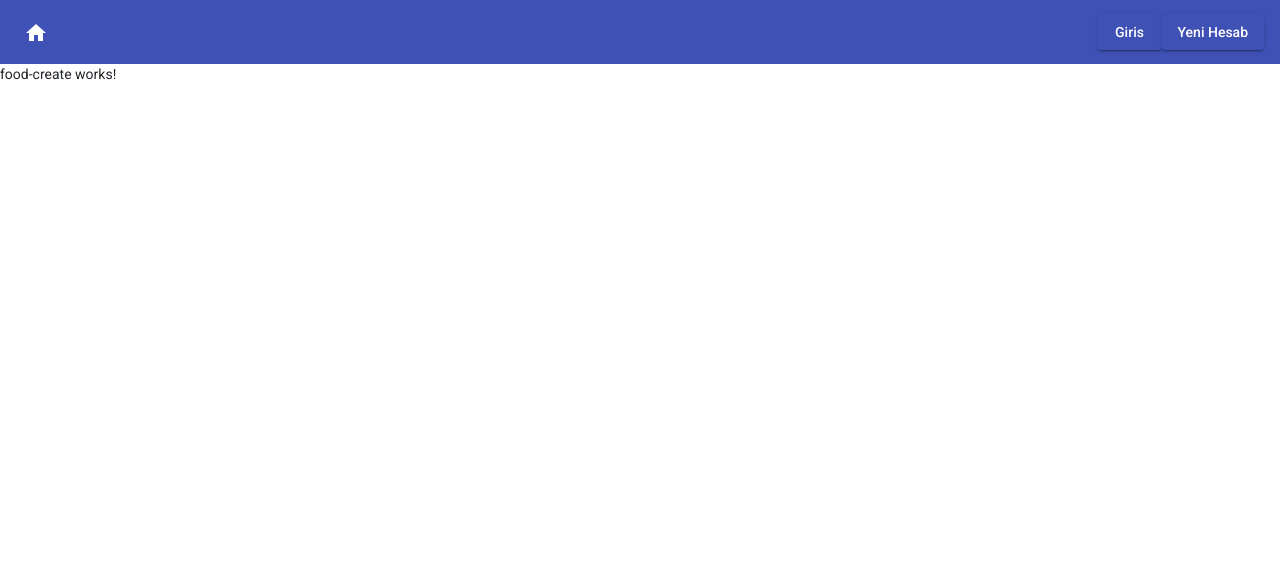
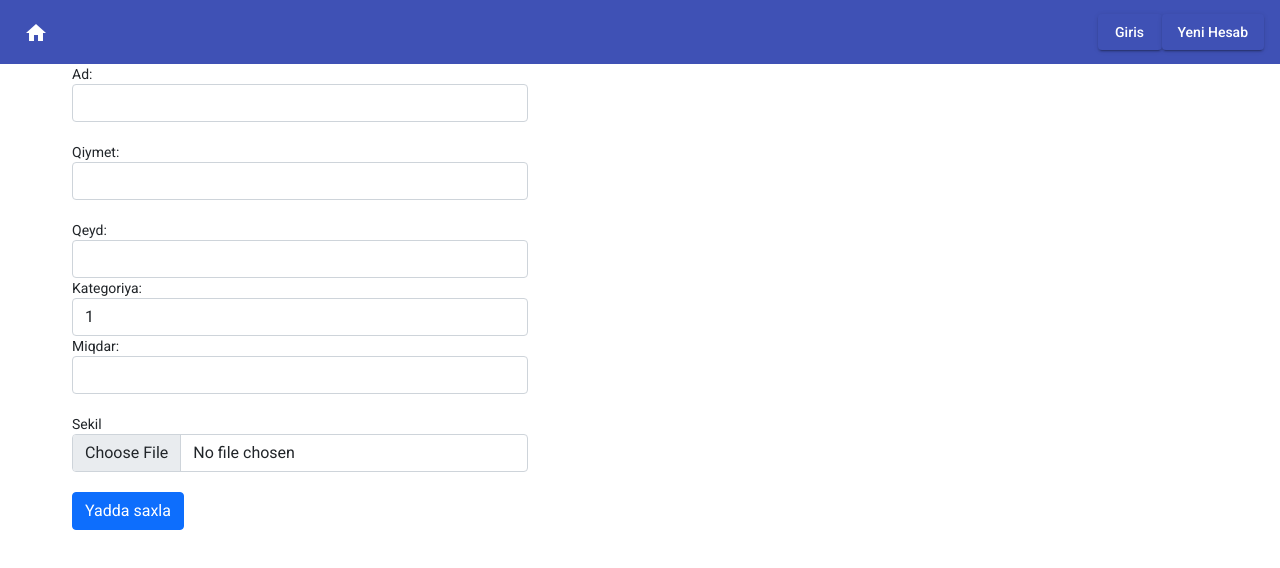
Before and after one commit to Farid64632/qedirxum-main-online-shopping, an Angular app in the folder angular/QedirxumOnlineShoppingProject/: page /food-create in a window 1280 px wide. Shown: the top 568 px of the page. Built offline with nearby package versions, Linux system fonts and the light colour scheme.

Commit message:
food table and create

```diff
--- a/angular/QedirxumOnlineShoppingProject/src/app/food-create/food-create.component.html
+++ b/angular/QedirxumOnlineShoppingProject/src/app/food-create/food-create.component.html
@@ -1 +1,73 @@
-<p>food-create works!</p>
+<div style="width: 600px;">
+    <div class="container" style="width: 80%;margin-left: 10%;">
+        <form class="form-input"    >
+            <div class="form-group">
+              <label for="name">Ad:</label>
+              <input
+                type="text"
+                class="form-control"
+                id="name"
+                name="name"
+
+              />
+            </div>
+            <br>
+            <div class="form-group">
+              <label for="price">Qiymet:</label>
+              <input
+
+                class="form-control"
+                id="price"
+                name="price"
+
+
+              />
+            </div>    <br>
+            <div class="form-group">
+              <label for="note">Qeyd:</label>
+              <input
+
+                class="form-control"
+                id="note"
+                name="note"
+
+              />
+            </div>
+
+            <div class="form-group">
+                <label for="category">Kategoriya:</label>
+               <select   class="form-control" id="category"
+               name="category">
+        <option >1</option>
+        <option >2</option>
+        <option >3</option>
+               </select>
+            </div>
+
+            <div class="form-group">
+                <label for="miqdar">Miqdar:</label>
+                <input
+
+                  class="form-control"
+                  id="miqdar"
+                  name="miqdar"
+
+
+                />
+              </div>    <br>
+              <div class="form-group">
+                <label for="shop-image">Sekil</label>
+                <input
+                type="file"
+                  class="form-control"
+                  id="shop-image"
+                  name="shop-image"
+
+
+                />
+              </div>
+           <br>
+                <button type="submit" class="btn btn-primary">Yadda saxla</button>
+              </form></div>
+
+            </div>
--- a/angular/QedirxumOnlineShoppingProject/src/app/food-table/food-table.component.html
+++ b/angular/QedirxumOnlineShoppingProject/src/app/food-table/food-table.component.html
@@ -1 +1,22 @@
-<p>food-table works!</p>
+<div class="main_content">
+    <div class="info">
+        <button mat-button class="btn btn-primary" (click)="openDialog()">Yeni Yemek</button>
+        <table class="table table-bordered">
+            <thead>
+              <tr>
+
+                <th>ID</th>
+                <th>Adi</th>
+                <th>Qeyd</th>
+                <th>Qiymet</th>
+                <th>Miqdar</th>
+                <th>Kateqoriya</th>
+                <th>Sekil</th>
+              </tr>
+            </thead>
+            <tbody>
+              <tr >
+                   </tr>
+            </tbody>
+          </table>    </div>
+</div>
--- a/angular/QedirxumOnlineShoppingProject/src/app/food-table/food-table.component.ts
+++ b/angular/QedirxumOnlineShoppingProject/src/app/food-table/food-table.component.ts
@@ -1,4 +1,6 @@
 import { Component, OnInit } from '@angular/core';
+import { MatDialog } from '@angular/material/dialog';
+import { FoodCreateComponent } from '../food-create/food-create.component';
 
 @Component({
   selector: 'app-food-table',
@@ -7,8 +9,11 @@ import { Component, OnInit } from '@angular/core';
 })
 export class FoodTableComponent implements OnInit {
 
-  constructor() { }
+  constructor(public dialog:MatDialog) { }
+  openDialog(){
+    this.dialog.open(FoodCreateComponent);
 
+  }
   ngOnInit(): void {
   }
 
--- a/angular/QedirxumOnlineShoppingProject/src/app/models/food.ts
+++ b/angular/QedirxumOnlineShoppingProject/src/app/models/food.ts
@@ -5,5 +5,5 @@ export class Food {
     public description: string = '';
     public miqdar: string = '';
       public image: string = '';
-
+      public kateqoriya: string = '';
   }
```
Also changed, not shown: 1 other file (tests, documents, lock files or other folders).
